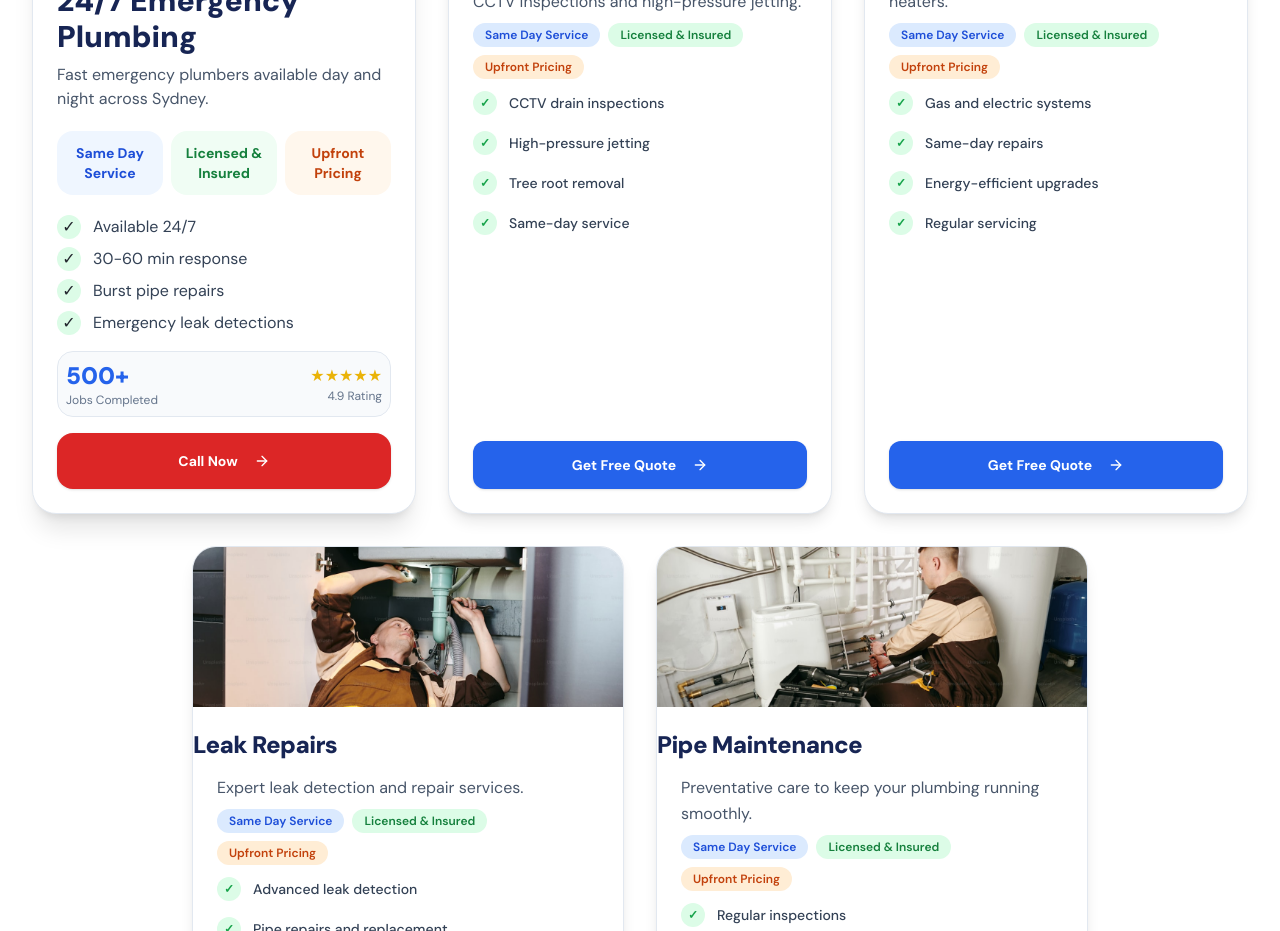
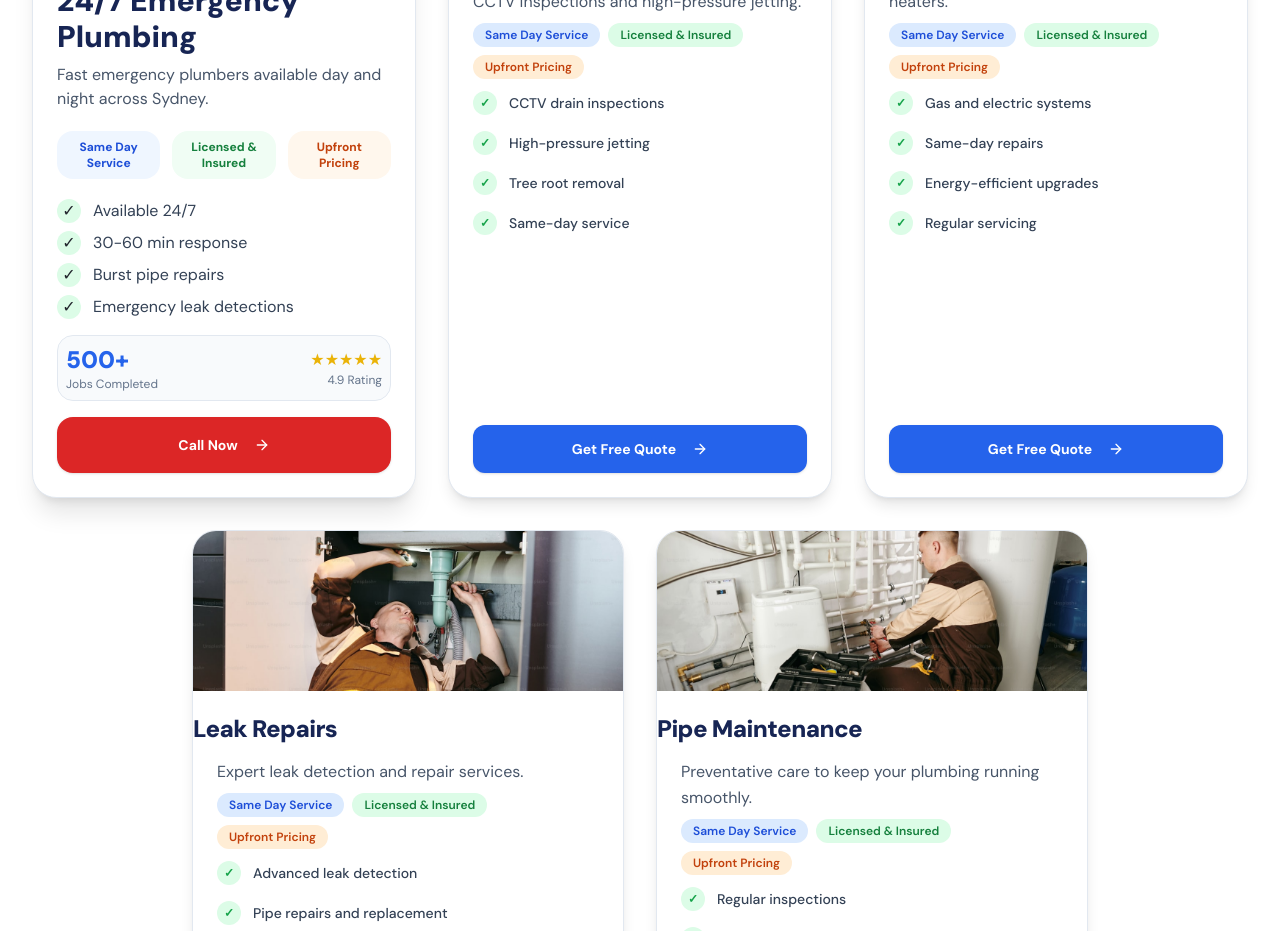
Before and after one commit to gopremiumstudio/flowfix-plumbing-demo, a React (Vite) app: page / in a window 1280 px wide. Shown: the part 1220-2151 px from the top of the page. Built offline with nearby package versions, Linux system fonts and the light colour scheme.

Commit message:
Update emergency plumbing card

```diff
--- a/src/components/ServiceCard.jsx
+++ b/src/components/ServiceCard.jsx
@@ -63,22 +63,22 @@ if (title === '24/7 Emergency Plumbing') {
         </p>
 
         {/* Feature Boxes */}
-        <div className="grid grid-cols-3 gap-2 mb-5">
+        <div className="grid grid-cols-3 gap-3 mb-5">
 
-          <div className="bg-blue-50 rounded-2xl p-3 text-center">
-            <div className="text-blue-700 font-bold text-sm">
+          <div className="bg-blue-50 rounded-2xl p-2 text-center">
+            <div className="text-blue-700 font-bold text-xs">
               Same Day Service
             </div>
           </div>
 
-          <div className="bg-green-50 rounded-2xl p-3 text-center">
-            <div className="text-green-700 font-bold text-sm">
+          <div className="bg-green-50 rounded-2xl p-2 text-center">
+            <div className="text-green-700 font-bold text-xs">
               Licensed & Insured
             </div>
           </div>
 
-          <div className="bg-orange-50 rounded-2xl p-3 text-center">
-            <div className="text-orange-700 font-bold text-sm">
+          <div className="bg-orange-50 rounded-2xl p-2 text-center">
+            <div className="text-orange-700 font-bold text-xs">
               Upfront Pricing
             </div>
           </div>
```
